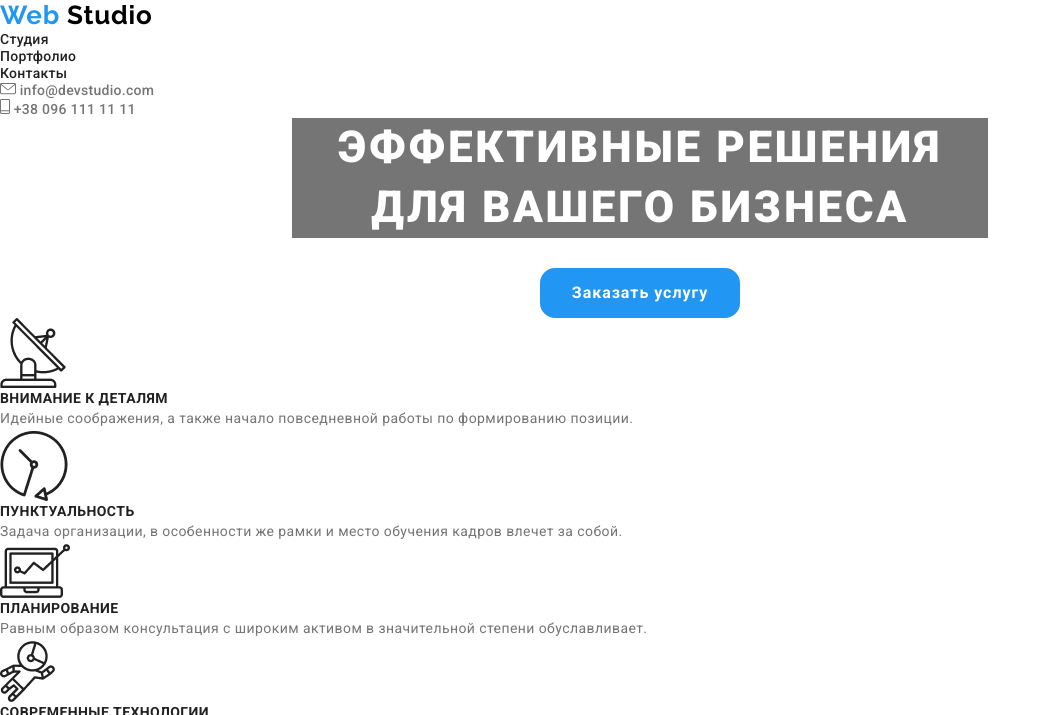
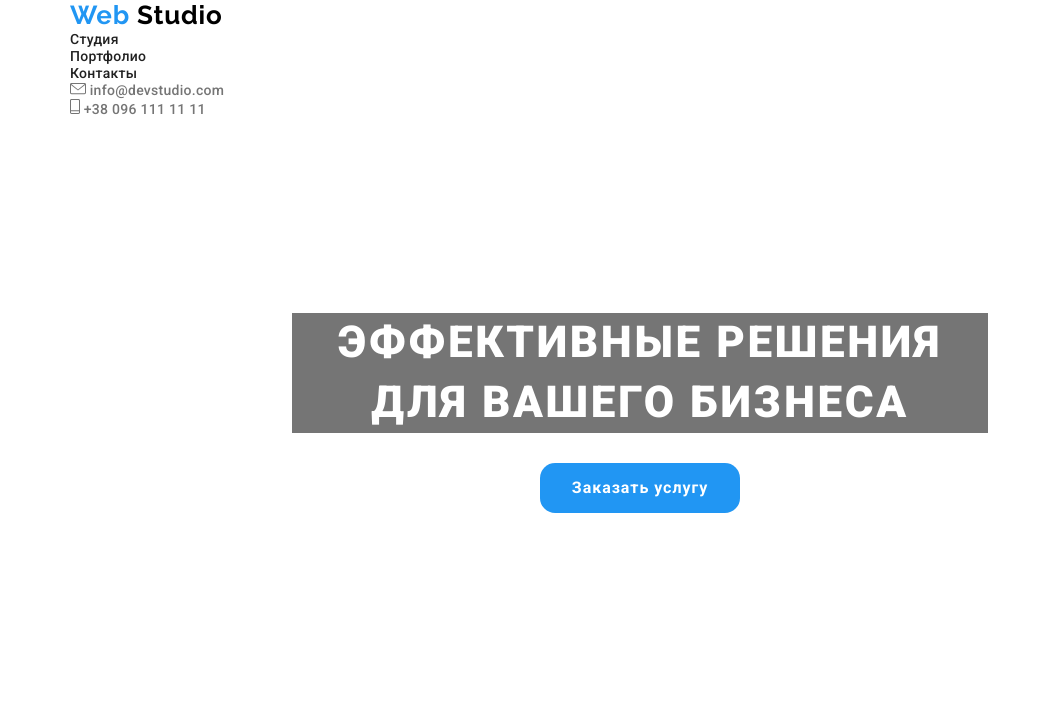
Before and after one commit to loGOshy/goit-markup-hw-02, a plain HTML site: page index.html in a window 1280 px wide. Shown: the top 715 px of the page, without its empty margins (0-1051 px from the left). Drawn offline with Linux system fonts and the light colour scheme.

Commit message:
ограничивает страницу по ширине

```diff
--- a/css/styles.css
+++ b/css/styles.css
@@ -75,10 +75,20 @@ p {
 .header-tel:focus {
   color: #2196f3;
 }
+
+.container {
+  width: 1200px;
+  padding-left: 15px;
+  padding-right: 15px;
+  margin: 0 auto;
+}
+
 /* main */
 /* main HERO */
 .hero {
   text-align: center;
+  padding-top: 195px;
+  padding-bottom: 205px;
 }
 .main-title-container {
   margin-right: auto;
--- a/index.html
+++ b/index.html
@@ -12,7 +12,8 @@
     <link rel="stylesheet" href="./css/styles.css" />
   </head>
   <body>
-    <header class="header">
+    <header class="header container">
+      <div class="container">
         <nav class="navigation">
           <ul class="navigation-list list">
             <li class="navigation-item">
@@ -50,10 +51,12 @@
             </a>
           </li>
         </ul>
+      </div>
     </header>
     <main>
       <!-- HERO section -->
       <section class="hero">
+        <div class="container">
           <div class="main-title-container">
             <h1 class="main-title">
               Эффективные решения <br />
@@ -61,9 +64,11 @@
             </h1>
           </div>
           <button class="modal-btn">Заказать услугу</button>
+        </div>
       </section>
       <!-- Особенности -->
       <section>
+        <div class="container">
           <h2 hidden>Особенности</h2>
           <ul class="list">
             <li>
@@ -78,8 +83,8 @@
               <img src="./images/png/clock.png" alt="рисунок часы" />
               <h3 class="feature-title">Пунктуальность</h3>
               <p class="feature-dasc">
-              Задача организации, в особенности же рамки и место обучения кадров
-              влечет за собой.
+                Задача организации, в особенности же рамки и место обучения
+                кадров влечет за собой.
               </p>
             </li>
             <li>
@@ -99,9 +104,11 @@
               </p>
             </li>
           </ul>
+        </div>
       </section>
       <!-- Чем мы занимаемся -->
       <section>
+        <div class="container">
           <h2 class="section-title">Чем мы занимаемся</h2>
           <ul class="list">
             <li>
@@ -138,9 +145,11 @@
               </a>
             </li>
           </ul>
+        </div>
       </section>
       <!-- Наша команда -->
       <section>
+        <div class="container">
           <h2 class="section-title">Наша команда</h2>
           <ul class="list">
             <li>
@@ -284,9 +293,11 @@
               </ul>
             </li>
           </ul>
+        </div>
       </section>
       <!-- Постоянные клиенты -->
       <section>
+        <div class="container">
           <h2 class="section-title">Постоянные клиенты</h2>
           <ul class="list">
             <li>
@@ -320,9 +331,11 @@
               /></a>
             </li>
           </ul>
+        </div>
       </section>
     </main>
     <footer class="footer">
+      <div class="container">
         <div>
           <p>
             <a class="logo link" lang="en" href="index.html">
@@ -380,6 +393,7 @@
             </li>
           </ul>
         </div>
+      </div>
     </footer>
   </body>
 </html>
```
Lines whose indentation alone changed are shown as unchanged.
